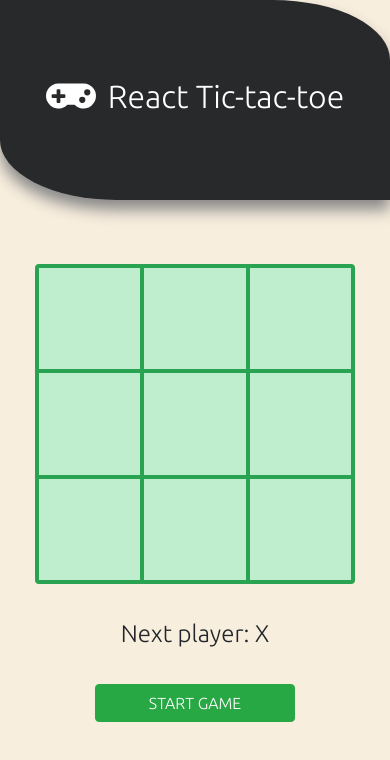
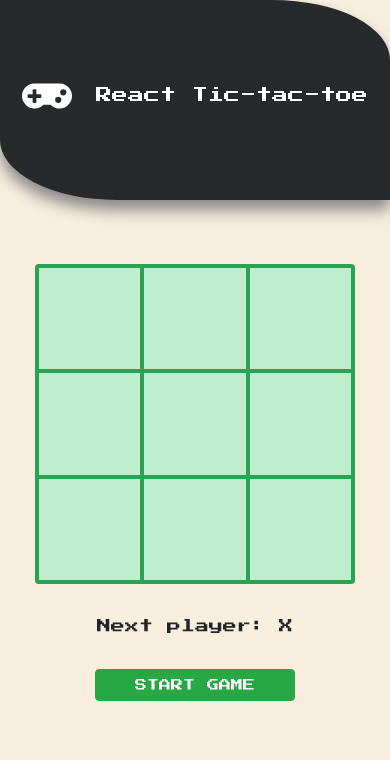
Before and after one commit to jfaMan/react-tic-tac-toe, a React (Create React App) app: page / in a window 390 px wide. Shown: the top 760 px of the page. Built offline with nearby package versions, Linux system fonts and the light colour scheme.

Commit message:
changed font

```diff
--- a/public/index.html
+++ b/public/index.html
@@ -32,8 +32,10 @@
     <link rel="stylesheet" href="https://cdn.jsdelivr.net/npm/bootstrap@4.6.0/dist/css/bootstrap.min.css" integrity="sha384-B0vP5xmATw1+K9KRQjQERJvTumQW0nPEzvF6L/Z6nronJ3oUOFUFpCjEUQouq2+l" crossorigin="anonymous">
     <!-- Google Fonts -->
     <style>
+      @import url('https://fonts.googleapis.com/css2?family=Press+Start+2P&display=swap');
+      @import url('https://fonts.googleapis.com/css2?family=Gochi+Hand&display=swap');
+      /* Previous Font */
       @import url('https://fonts.googleapis.com/css2?family=Ubuntu:wght@300&display=swap');
-      @import url('https://fonts.googleapis.com/css2?family=Gochi+Hand&display=swap');
     </style>
   </head>
   <body>
--- a/src/assets/stylesheets/application.scss
+++ b/src/assets/stylesheets/application.scss
@@ -1,7 +1,10 @@
 body {
-  font-family: 'Ubuntu', sans-serif;
+  font-family: 'Press Start 2P', sans-serif;
   margin: 0px;
   background-color: #F8EEDE;
+  h1 {
+    font-size: 24px;
+  }
 }
 
 .square {
@@ -34,12 +37,10 @@
   width: 250px;
   margin: auto;
   text-align: center;
-  p {
-    font-size: 24px;
-  }
   .btn {
     width: 100%;
-    margin-top: 16px;
+    margin: 16px 0 32px 0;
+    font-size: 12px;
   }
 }
 
@@ -59,17 +60,22 @@
   }
   .logo {
     color: white;
-    margin: 0 12px 8px 0;
+    margin: 0 24px 8px 0;
     font-size: 48px;
   }
 }
 
 @media (max-width: 576px) {
+  body {
+    h1 {
+      font-size: 16px;
+    }
+    p {
+      font-size: 14px;
+    }
+  }
   .header {
     border-radius: 0 30%;
-    h1 {
-      font-size: 32px;
-    }
     .logo {
       font-size: 40px;
     }
@@ -80,6 +86,7 @@
   }
   .results .btn {
     width: 200px;
+    font-size: 12px;
   }
 }
 @media (hover: hover) {
```
Also changed, not shown: src/components/Header.jsx (line endings or trailing spaces).
